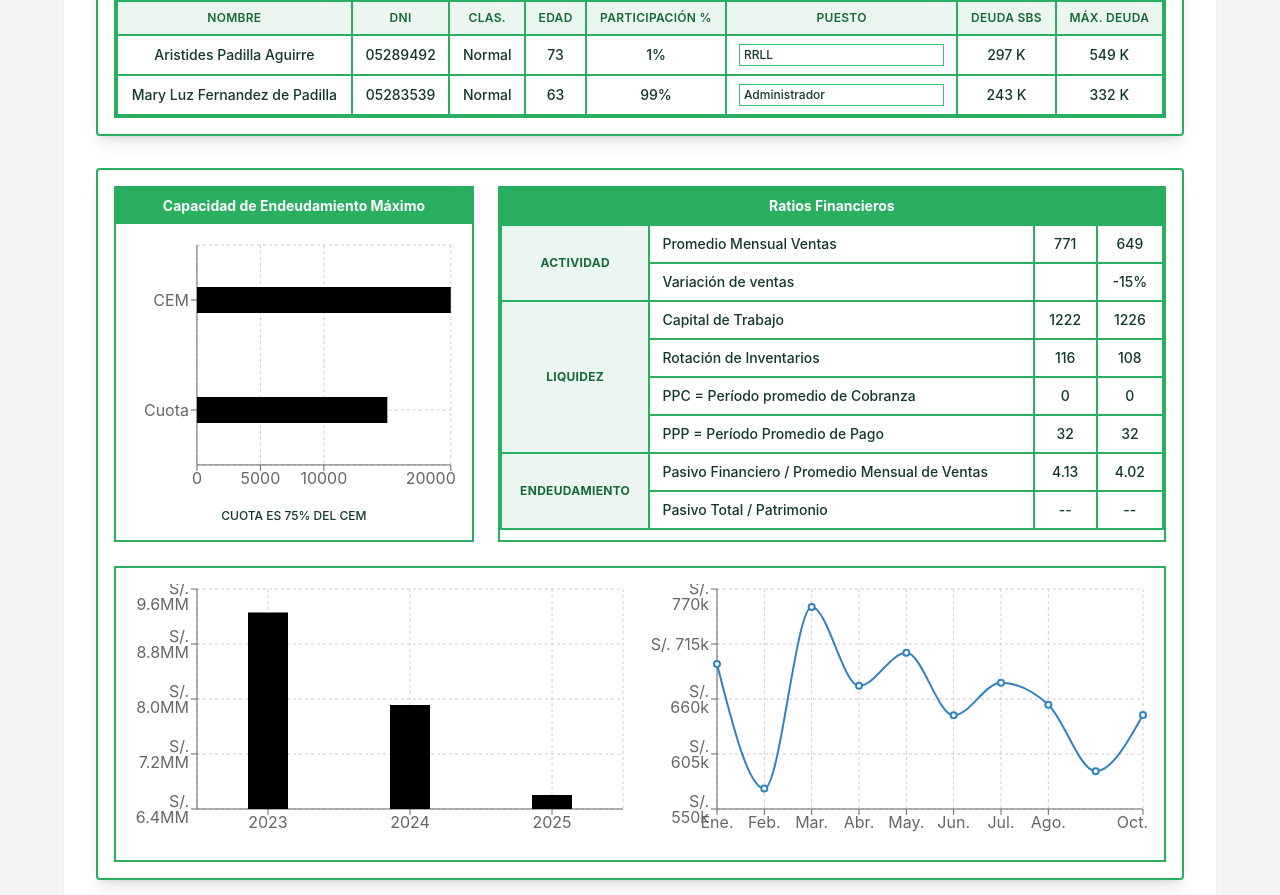
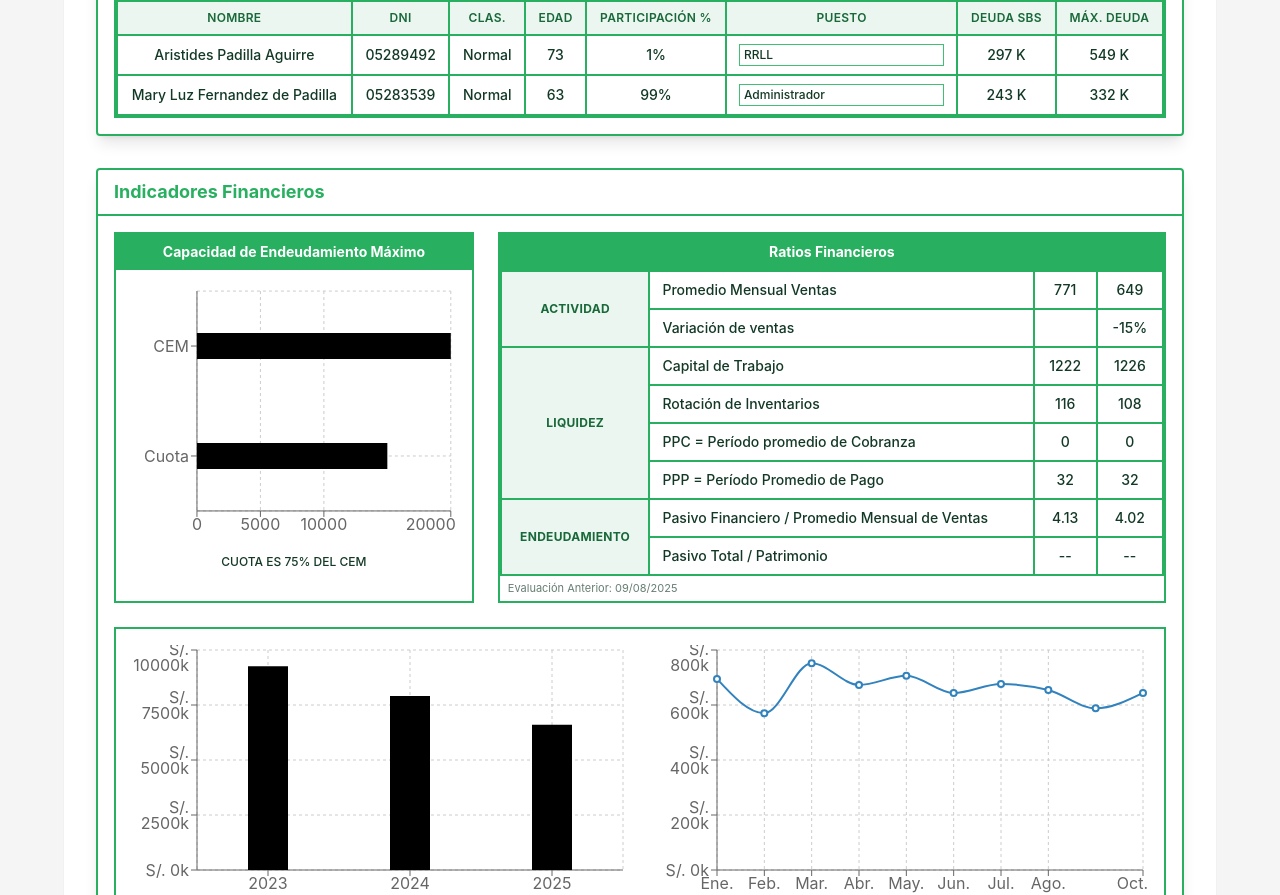
Before and after one commit to aless1999ct/OnePager-View, a React (Vite) app: page / in a window 1280 px wide. Shown: the part 955-1850 px from the top of the page. Built offline with nearby package versions, Linux system fonts and the light colour scheme; the HTML template or start-up script is replaced by a standard one.

Commit message:
Update IndicadoresFinancieros.tsx

```diff
--- a/src/components/IndicadoresFinancieros.tsx
+++ b/src/components/IndicadoresFinancieros.tsx
@@ -32,16 +32,6 @@ interface IndicadoresFinancierosProps {
 }
 
 /* =========================
-   FORMAT AXIS
-========================= */
-const formatCurrencyAxis = (value: number) => {
-  if (value >= 1_000_000) {
-    return `S/. ${(value / 1_000_000).toFixed(1)}MM`;
-  }
-  return `S/. ${Math.round(value / 1_000)}k`;
-};
-
-/* =========================
    DATA DETALLE CEM (TOOLTIP)
 ========================= */
 const cemDetalle = [
@@ -58,7 +48,7 @@ const cemDetalle = [
 ];
 
 /* =========================
-   TOOLTIP CEM
+   TOOLTIP CUSTOM CEM
 ========================= */
 const CemTooltip = ({ active, payload }: any) => {
   if (!active || !payload?.length) return null;
@@ -78,7 +68,9 @@ const CemTooltip = ({ active, payload }: any) => {
           {cemDetalle.map((r, i) => (
             <tr key={i}>
               <td className="pr-3">{r.concepto}</td>
-              <td className="pr-3 text-right">S/. {r.importe.toLocaleString()}</td>
+              <td className="pr-3 text-right">
+                S/. {r.importe.toLocaleString()}
+              </td>
               <td className="text-right">{r.part}</td>
             </tr>
           ))}
@@ -96,7 +88,7 @@ const TotalTooltip = ({ active, payload }: any) => {
 
   return (
     <div className="bg-white border shadow p-2 text-xs">
-      <div className="font-bold">Promedio anual</div>
+      <b>Promedio anual:</b>
       <div>S/. {payload[0].payload.promedio.toLocaleString()}</div>
     </div>
   );
@@ -119,7 +111,6 @@ const IndicadoresFinancieros = ({
 
   const months = ["Ene.","Feb.","Mar.","Abr.","May.","Jun.","Jul.","Ago.","Sep.","Oct.","Nov.","Dic."];
 
-  /* ===== Ventas Totales ===== */
   const annualSalesData = useMemo(() => {
     return monthlySeries.map((s) => {
       const valid = s.data.filter(v => v > 0);
@@ -129,13 +120,11 @@ const IndicadoresFinancieros = ({
     });
   }, []);
 
-  /* ===== Ventas 2025 sin ceros ===== */
   const ventasMensuales2025 = monthlySeries
     .find(s => s.year === "2025")!
     .data.map((v, i) => ({ mes: months[i], ventas: v }))
     .filter(v => v.ventas > 0);
 
-  /* ===== CEM ===== */
   const cem = Number(cemMensual);
   const cuotaNum = Number(cuota);
   const percent = cem === 0 ? 0 : Math.round((cuotaNum / cem) * 100);
@@ -154,12 +143,20 @@ const IndicadoresFinancieros = ({
     { nombre: "Pasivo Total / Patrimonio", valor2023: "--", valor2024: "--" },
   ];
 
+  const evaluacionAnterior = "09/08/2025";
+
   return (
     <div className="bg-card border-2 border-primary rounded-lg shadow-lg mt-6 overflow-hidden">
 
+      {/* ===== HEADER CLÁSICO ===== */}
+      <div className="border-b-2 border-primary px-4 py-2">
+        <span className="text-primary font-bold text-lg">
+          Indicadores Financieros
+        </span>
+      </div>
+
       <div className="p-4 space-y-6">
 
-        {/* ===== CEM + RATIOS ===== */}
         <div className="grid grid-cols-1 lg:grid-cols-[1.4fr_2.6fr] gap-6">
 
           {/* CEM */}
@@ -188,17 +185,18 @@ const IndicadoresFinancieros = ({
             <div className="header-banner text-sm text-center">
               Ratios Financieros
             </div>
+
             <table className="w-full text-xs">
               <tbody>
                 {[["Actividad", indicadores.actividad],
                   ["Liquidez", liquidezFiltrada],
                   ["Endeudamiento", endeudamientoAjustado]
-                ].map(([t, d]: any, i) => (
-                  d.map((r: any, j: number) => (
+                ].map(([titulo, data]: any, i) =>
+                  data.map((r: any, j: number) => (
                     <tr key={`${i}-${j}`}>
                       {j === 0 && (
-                        <td rowSpan={d.length} className="data-label text-center font-bold">
-                          {t}
+                        <td rowSpan={data.length} className="data-label text-center font-bold">
+                          {titulo}
                         </td>
                       )}
                       <td className="data-cell">{r.nombre}</td>
@@ -206,37 +204,37 @@ const IndicadoresFinancieros = ({
                       <td className="data-cell text-center">{r.valor2024}</td>
                     </tr>
                   ))
-                ))}
+                )}
               </tbody>
             </table>
+
+            <div className="text-[11px] text-muted-foreground px-2 py-1">
+              Evaluación Anterior: {evaluacionAnterior}
+            </div>
           </div>
         </div>
 
-        {/* ===== GRÁFICOS ===== */}
+        {/* GRÁFICOS */}
         <div className="grid grid-cols-1 md:grid-cols-2 gap-6 border-2 border-primary p-4">
-
-          {/* Ventas Totales */}
           <ResponsiveContainer width="100%" height={260}>
             <BarChart data={annualSalesData}>
               <CartesianGrid strokeDasharray="3 3" />
               <XAxis dataKey="anio" />
-              <YAxis domain={["auto", "auto"]} tickFormatter={formatCurrencyAxis} />
+              <YAxis tickFormatter={(v) => `S/. ${v / 1000}k`} />
               <Tooltip content={<TotalTooltip />} />
               <Bar dataKey="total" barSize={40} />
             </BarChart>
           </ResponsiveContainer>
 
-          {/* Ventas 2025 */}
           <ResponsiveContainer width="100%" height={260}>
             <LineChart data={ventasMensuales2025}>
               <CartesianGrid strokeDasharray="3 3" />
               <XAxis dataKey="mes" />
-              <YAxis domain={["auto", "auto"]} tickFormatter={formatCurrencyAxis} />
+              <YAxis tickFormatter={(v) => `S/. ${v / 1000}k`} />
               <Tooltip formatter={(v: number) => `S/. ${v.toLocaleString()}`} />
               <Line type="monotone" dataKey="ventas" strokeWidth={2} dot={{ r: 3 }} />
             </LineChart>
           </ResponsiveContainer>
-
         </div>
       </div>
     </div>
```
